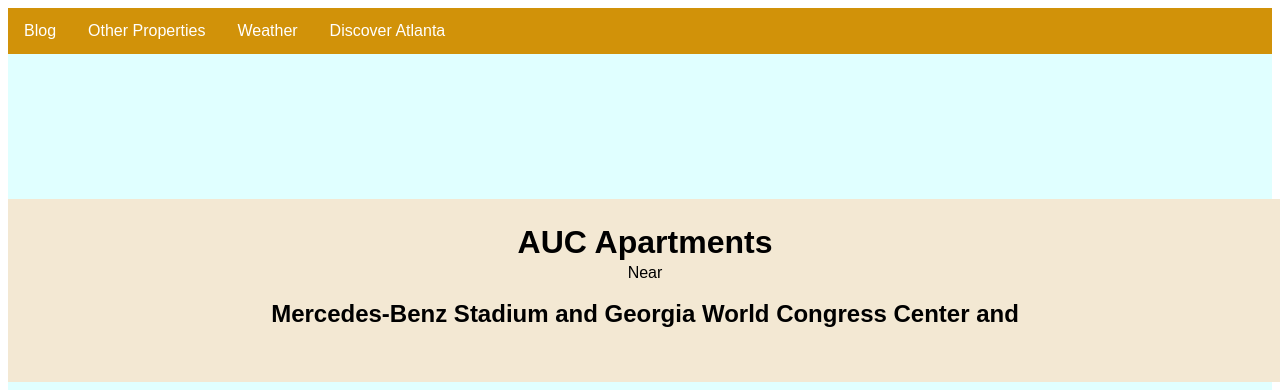
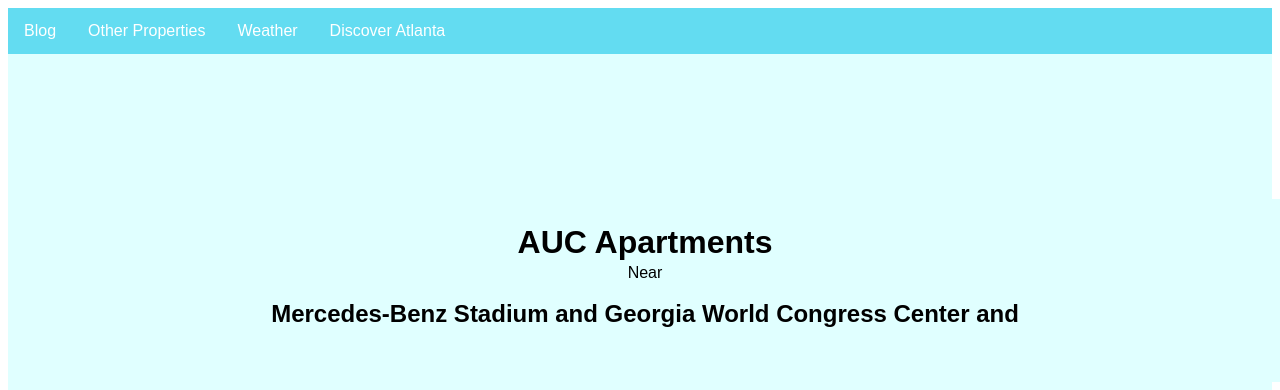
Before and after one commit to collegianschoice/756Beckwith, a plain HTML site: page index.html in a window 1280 px wide. Shown: the top 390 px of the page. Drawn offline with Linux system fonts and the light colour scheme.

Commit message:
Update style.css

```diff
--- a/style.css
+++ b/style.css
@@ -14,7 +14,7 @@
   width: auto;
   gap: 10px;
   text-align: center;
-  background-color: rgb(243, 232, 211);
+  background-color: lightcyan;
   justify-content: stretch;
   align-items: stretch;
   align-content: space-around;
@@ -62,7 +62,7 @@
     list-style-type: none;
     margin: 0;
     padding: 0;
-    background-color: rgb(209, 146, 9);
+    background-color: rgb(99, 220, 241);
     overflow: hidden;
 
   }
@@ -93,7 +93,7 @@
     display:block;
     height:auto;
     margin-top: auto;
-    background-color: rgb(243, 232, 211);
+    background-color: lightcyan;
     padding-top: 1rem;
     padding-bottom: 2rem;
     line-height: 10px;
```
